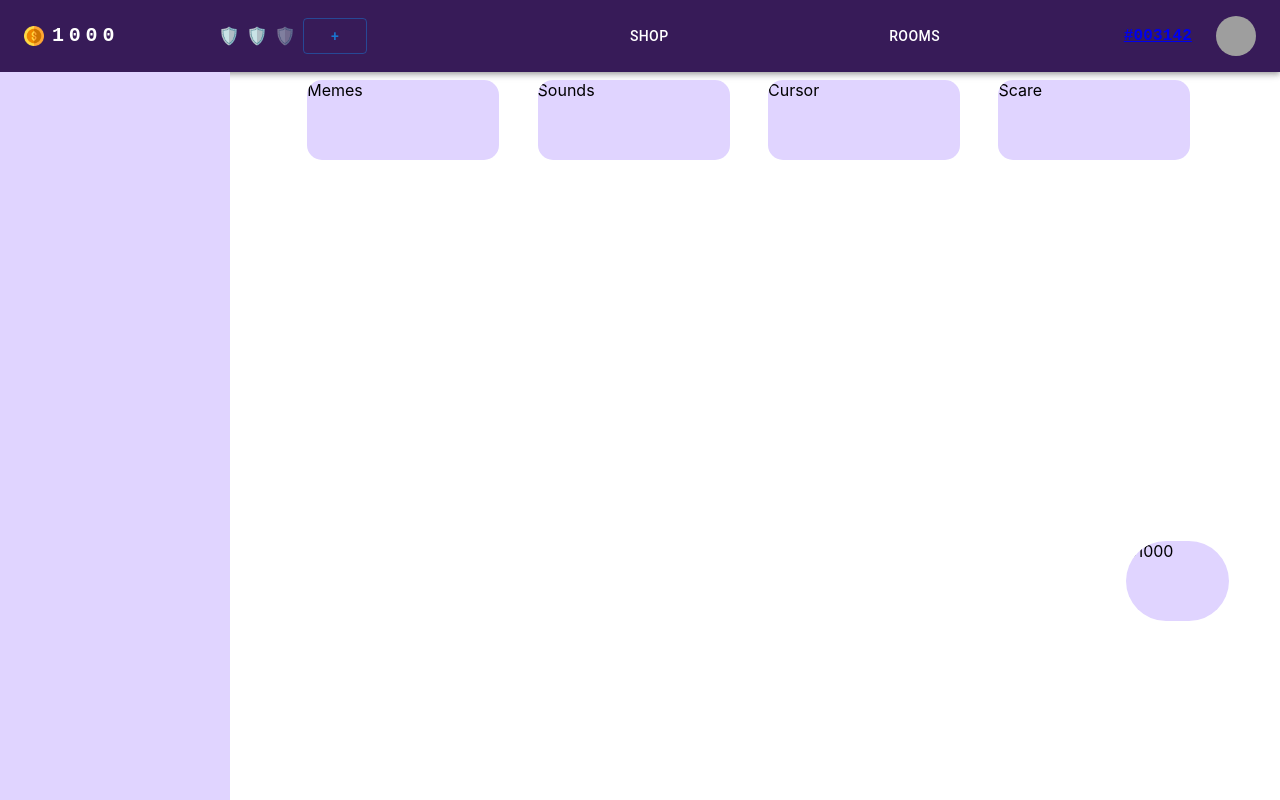
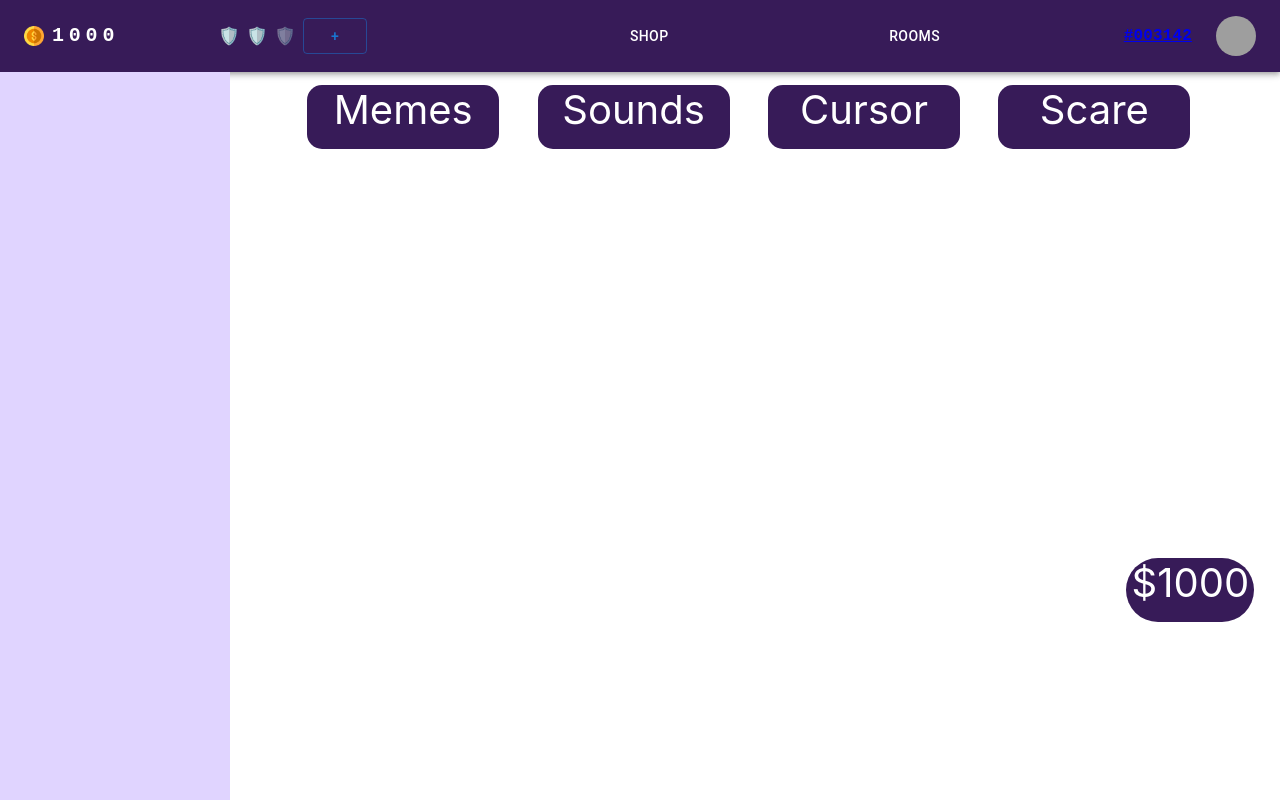
Before and after one commit to JDCRecomendable/wdcc-x-sesa-hackathon-2022, a React (Create React App) app in the folder frontend/: page /shop in a window 1280 px wide. Built offline with nearby package versions, Linux system fonts and the light colour scheme; grey boxes are pictures that could not be loaded.

Commit message:
Added color to layout

```diff
--- a/frontend/src/pages/ShopPage.js
+++ b/frontend/src/pages/ShopPage.js
@@ -22,14 +22,18 @@ const ShopPage = () => {
         style={{
           position: "fixed",
           width: "15%",
-          height: "10%",
+          height: "8%",
           zIndex: "1",
-          top: "3.4em",
-          backgroundColor: "#E0D4FF",
+          backgroundColor: "#371B58",
           overflowX: "hidden",
-          marginTop: "2%",
+          marginTop: "1%",
           marginLeft: "24%",
           borderRadius: "15px",
+          color: '#fff',
+          fontSize: '40px',
+          font: 'Georgia',
+          textAlign: 'center',
+
         }}>
         Memes
       </div>
@@ -38,14 +42,17 @@ const ShopPage = () => {
         style={{
           position: "fixed",
           width: "15%",
-          height: "10%",
+          height: "8%",
           zIndex: "1",
-          top: "3.4em",
-          backgroundColor: "#E0D4FF",
+          backgroundColor: "#371B58",
           overflowX: "hidden",
-          marginTop: "2%",
+          marginTop: "1%",
           marginLeft: "42%",
           borderRadius: "15px",
+          color: '#fff',
+          fontSize: '40px',
+          font: 'Georgia',
+          textAlign: 'center',
         }}>
         Sounds
       </div>
@@ -54,14 +61,17 @@ const ShopPage = () => {
         style={{
           position: "fixed",
           width: "15%",
-          height: "10%",
+          height: "8%",
           zIndex: "1",
-          top: "3.4em",
-          backgroundColor: "#E0D4FF",
+          backgroundColor: "#371B58",
           overflowX: "hidden",
-          marginTop: "2%",
+          marginTop: "1%",
           marginLeft: "60%",
           borderRadius: "15px",
+          color: '#fff',
+          fontSize: '40px',
+          font: 'Georgia',
+          textAlign: 'center',
         }}>
         Cursor
       </div>
@@ -70,14 +80,18 @@ const ShopPage = () => {
         style={{
           position: "fixed",
           width: "15%",
-          height: "10%",
+          height: "8%",
           zIndex: "1",
-          top: "3.4em",
-          backgroundColor: "#E0D4FF",
+          backgroundColor: "#371B58",
           overflowX: "hidden",
-          marginTop: "2%",
+          marginTop: "1%",
           marginLeft: "78%",
           borderRadius: "15px",
+          color: '#fff',
+          fontSize: '40px',
+          font: 'Georgia',
+          textAlign: 'center',
+
         }}>
         Scare
       </div>
@@ -86,15 +100,18 @@ const ShopPage = () => {
       <div
         style={{
           position: "fixed",
-          width: "8%",
-          height: "10%",
+          width: "10%",
+          height: "8%",
           zIndex: "1",
-          top: "3.4em",
-          backgroundColor: "#E0D4FF",
+          backgroundColor: "#371B58",
           overflowX: "hidden",
           marginTop: "38%",
           marginLeft: "88%",
           borderRadius: "50px",
+          color: '#fff',
+          fontSize: '40px',
+          font: 'Georgia',
+          textAlign: 'center',
         }}>
         $1000
       </div>
```
